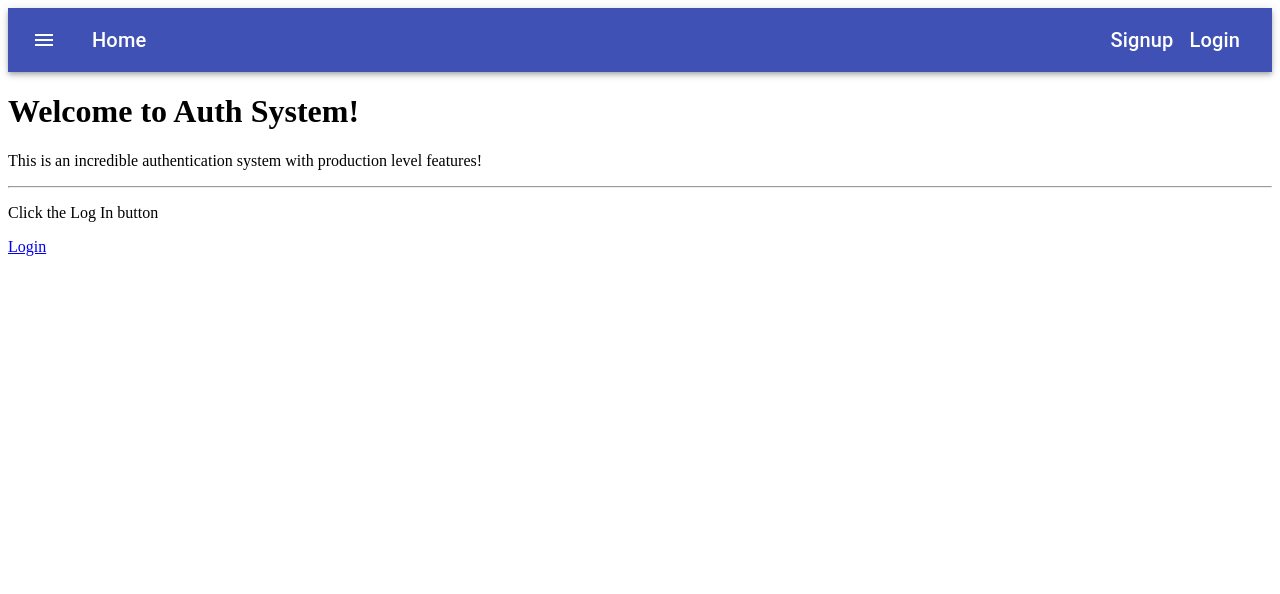
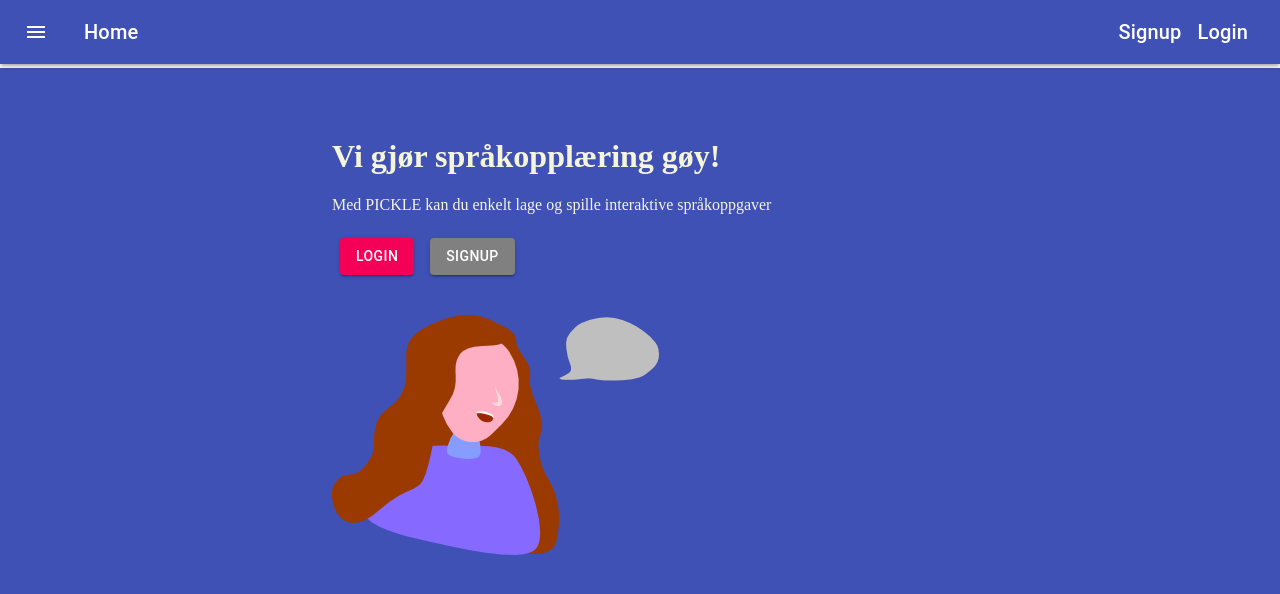
Before and after one commit to phajsi/LIM01, a React (Create React App) app in the folder frontend/: page / in a window 1280 px wide. Shown: the top 594 px of the page. Built offline with nearby package versions, Linux system fonts and the light colour scheme.

Commit message:
Styled the home page

```diff
--- a/frontend/public/index.html
+++ b/frontend/public/index.html
@@ -26,7 +26,7 @@
     -->
     <title>React App</title>
   </head>
-  <body>
+  <body style="margin: 0px">
     <noscript>You need to enable JavaScript to run this app.</noscript>
     <div id="root"></div>
     <!--
--- a/frontend/src/components/Navbar/Navbar.js
+++ b/frontend/src/components/Navbar/Navbar.js
@@ -1,10 +1,13 @@
 import React, { useState } from 'react';
 import { Redirect, Link } from 'react-router-dom';
 
-import AppBar from '@material-ui/core/AppBar';
-import Toolbar from '@material-ui/core/Toolbar';
-import Typography from '@material-ui/core/Typography';
-import IconButton from '@material-ui/core/IconButton';
+import {
+  AppBar,
+  Box,
+  Typography,
+  IconButton,
+  Toolbar,
+} from '@material-ui/core';
 import MenuIcon from '@material-ui/icons/Menu';
 import { connect } from 'react-redux';
 import { logout } from '../../actions/auth';
@@ -39,7 +42,7 @@ const Navbar = ({ logout, isAuthenticated }) => {
 
   return (
     <div className={classes.root}>
-      <AppBar position="static">
+      <Box component={AppBar} boxShadow={3}>
         <Toolbar>
           <IconButton
             edge="start"
@@ -56,7 +59,7 @@ const Navbar = ({ logout, isAuthenticated }) => {
           </Typography>
           {isAuthenticated ? authLinks() : guestLinks()}
         </Toolbar>
-      </AppBar>
+      </Box>
       {redirect ? <Redirect to="/" /> : <div> </div>}
     </div>
   );
--- a/frontend/src/components/Navbar/styles.js
+++ b/frontend/src/components/Navbar/styles.js
@@ -2,7 +2,7 @@ import { makeStyles } from '@material-ui/core/styles';
 
 const useStyles = makeStyles((theme) => ({
   root: {
-    flexGrow: 1,
+    height: '10%',
   },
   menuButton: {
     marginRight: theme.spacing(2),
--- a/frontend/src/containers/Home.js
+++ b/frontend/src/containers/Home.js
@@ -1,21 +1,74 @@
 import React from 'react';
 import { Link } from 'react-router-dom';
+import { makeStyles } from '@material-ui/core/styles';
+import { Button } from '@material-ui/core';
+import dame from '../assets/images/dame.png';
 
-const Home = () => (
-  <div>
-    <div>
-      <h1>Welcome to Auth System!</h1>
-      <p>
-        This is an incredible authentication system with production level
-        features!
-      </p>
-      <hr />
-      <p>Click the Log In button</p>
-      <Link to="/login" role="button">
-        Login
-      </Link>
+const useStyles = makeStyles((theme) => ({
+  root: {
+    alignItems: 'center',
+    backgroundColor: '#3f51b5',
+    height: '100vh',
+    color: 'beige',
+    flexDirection: 'column',
+    padding: theme.spacing(3),
+  },
+  buttonRight: {
+    margin: theme.spacing(1),
+    backgroundColor: 'gray',
+    color: 'white',
+  },
+  buttonLeft: {
+    margin: theme.spacing(1),
+  },
+  infoBox: {
+    marginTop: theme.spacing(1),
+    margin: 'auto',
+    padding: theme.spacing(2),
+    width: '50%',
+  },
+  imgBox: {
+    display: 'flex',
+    margin: 'auto',
+    padding: theme.spacing(2),
+    width: '50%',
+  },
+  img: {
+    maxSize: '40vh',
+  },
+}));
+
+const Home = () => {
+  const classes = useStyles();
+  return (
+    <div className={classes.root}>
+      <div className={classes.infoBox}>
+        <h1>Vi gjør språkopplæring gøy!</h1>
+        <p>Med PICKLE kan du enkelt lage og spille interaktive språkoppgaver</p>
+        <Button
+          component={Link}
+          to="/login"
+          variant="contained"
+          color="secondary"
+          className={classes.buttonLeft}
+        >
+          Login
+        </Button>
+        <Button
+          component={Link}
+          to="/signup"
+          variant="contained"
+          color="default"
+          className={classes.buttonRight}
+        >
+          Signup
+        </Button>
+      </div>
+      <div className={classes.imgBox}>
+        <img src={dame} alt="woman" className={classes.img} />
+      </div>
     </div>
-  </div>
-);
+  );
+};
 
 export default Home;
--- a/frontend/src/hocs/Layout.js
+++ b/frontend/src/hocs/Layout.js
@@ -1,17 +1,28 @@
 /* eslint-disable react/destructuring-assignment */
 import React, { useEffect } from 'react';
 import { connect } from 'react-redux';
+import { makeStyles } from '@material-ui/core/styles';
 import { checkAuthenticated, load_user } from '../actions/auth';
 import Navbar from '../components/Navbar/Navbar';
+// import { Paper } from '@material-ui/core';
+
+const useStyles = makeStyles(() => ({
+  root: {
+    height: '100vh',
+    display: 'flex',
+    flexDirection: 'column',
+  },
+}));
 
 const Layout = (props) => {
+  const classes = useStyles();
   useEffect(() => {
     props.checkAuthenticated();
     props.load_user();
   }, []);
 
   return (
-    <div>
+    <div className={classes.root}>
       <Navbar />
       {props.children}
     </div>
```
Also changed, not shown: frontend/src/assets/images/dame.png (added).
